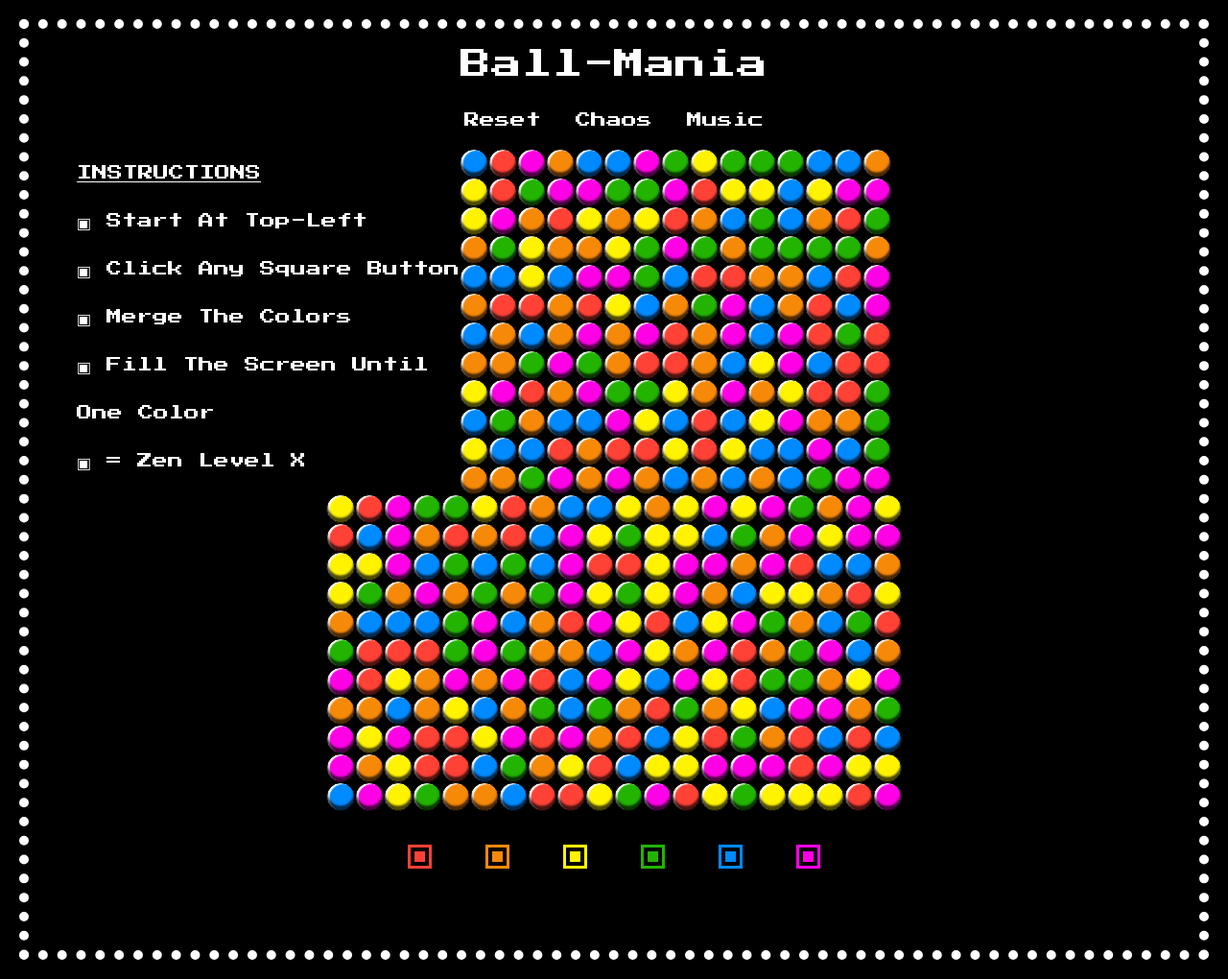
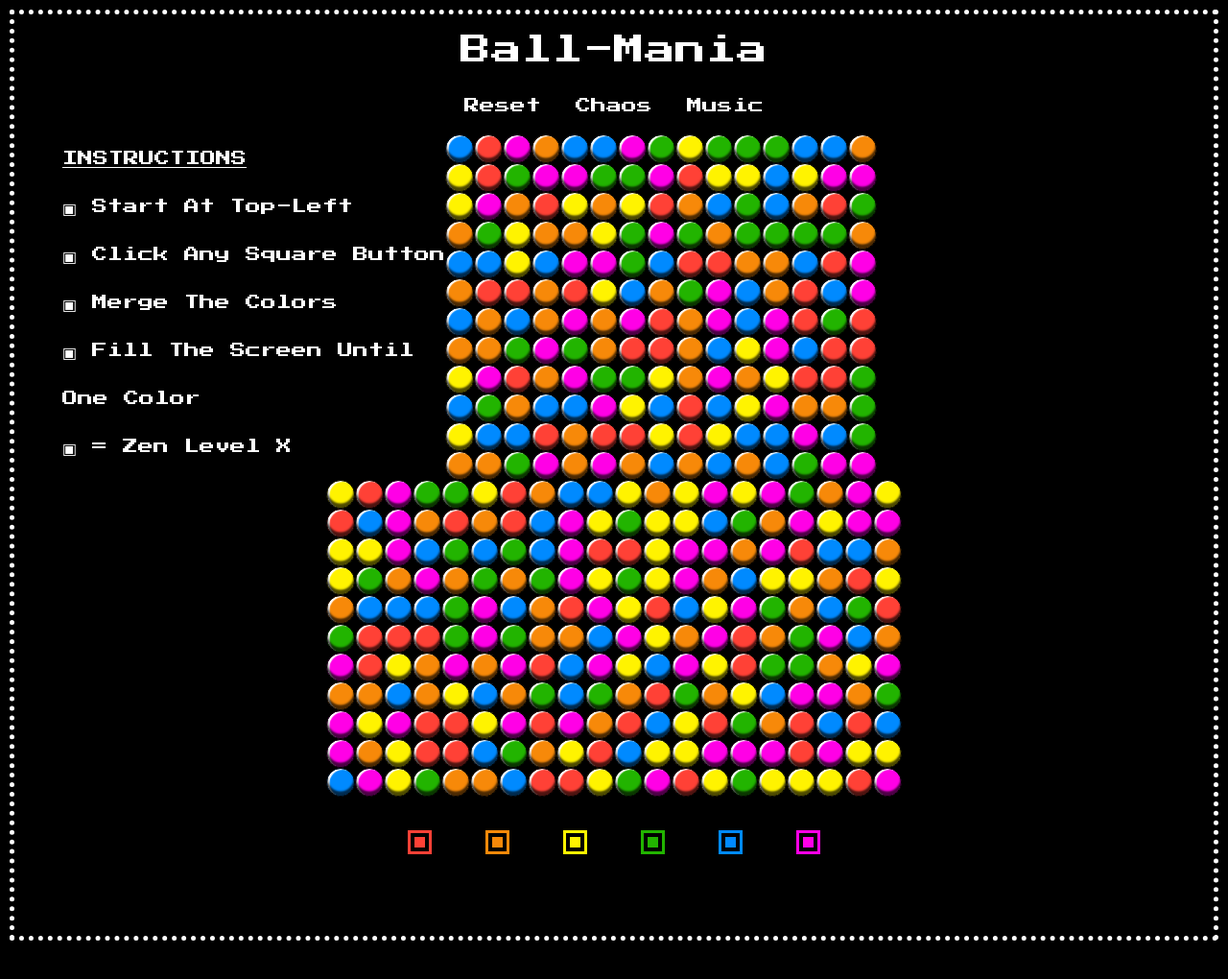
Before and after one commit to h6gs/wdi-project-1, a PHP site: page / in a window 1280 px wide. Shown: the whole page at 96% size. After the commit the page ends 980 px from the top, so only its background shows below. Run offline with PHP 8.4, Linux system fonts and the light colour scheme; some libraries are stand-ins or nearby versions.

Commit message:
refactoring

```diff
--- a/css/style.css
+++ b/css/style.css
@@ -1,8 +1,8 @@
 html{
-  border: 10px dotted white;
-  margin: 20px;
+  border: 5px dotted white;
+  margin: 10px;
+
 }
-
 
 .gameContainer{
   min-width: 600px;
--- a/js/app.js
+++ b/js/app.js
@@ -1,9 +1,11 @@
-$(function gameSetup() {
+$(function initGame() {
   const $blocks     = [];
   const width       = 20;
+  const blockCount  = 400;
+  const directions  = [-width,1,width,-1];
   const blockValues = ['red','orange','yellow','green','blue','purple'];
-  const audioTheme = $('<audio>', {src: './music/Blox.mp3' });
-  const audioBlock = $('<audio>', {src: './music/move.mp3' });
+  const audioTheme  = $('<audio>', {src: './music/Blox.mp3' });
+  const audioBlock  = $('<audio>', {src: './music/move.mp3' });
   let   newColor;
   let   $firstBlock;
   let   originalColorOfFirstTile;
@@ -16,11 +18,13 @@ $(function gameSetup() {
   $('#reset').on('click', resetBlocks);
   $('.buttonColor').on('click', changeBlocks);
 
-  // add blocks to page
-  function makeBlocks() {return blockValues[Math.floor(Math.random() * blockValues.length)];}
+  // make blocks
+  function makeBlocks() {
+    return blockValues[Math.floor(Math.random() * blockValues.length)];
+  }
   // Add blocks to page
   function addBlocks(){
-    for (let i = 0; i < 400; i++) {
+    for (let i = 0; i < blockCount; i++) {
       const block = $('<div>', { id: [i], 'class': makeBlocks(), name: 'allTheBlocks'});
       $blocks.push(block);
       $('.gameContainer').append(block);
@@ -30,7 +34,8 @@ $(function gameSetup() {
   // Reset game
   function resetBlocks(){
     $('div[name="allTheBlocks"]').remove();
-    gameSetup();
+    $('.audio').remove();
+    initGame();
   }
   // Change first block to color button clicked
   function changeBlocks(e) {
@@ -39,7 +44,59 @@ $(function gameSetup() {
     $('h1, h2').css('color', newColor);
     recursiveBlockCheck(0);
   }
-  // Magic computer
+  // recursive function to check and color blocks
+  function recursiveBlockCheck(index) {
+    // Select the block in the dom
+    const $newBlock    = $blocks[index];
+    // Get it's current Color
+    const currentColor = $newBlock.attr('class');
+    // Temporarily change the border-color for player to see check
+    $newBlock.css('border-color', 'white');
+    setTimeout(() => {
+      $newBlock.css('border-color', 'black');
+    }, 250);
+    // Stop if it's not the same color as the first block,
+    if (originalColorOfFirstTile !== currentColor) return;
+    // Change the block to be the new color
+    $newBlock.attr('class', newColor);
+    // Loop through the directions
+    for (let i = 0; i < directions.length; i++) {
+      // Use the directions to select a new block using the compass
+      const newIndex  = index + directions[i];
+      // Check that it's a valid move
+      if (invalidMove(newIndex, index)) continue;
+      recursiveBlockCheck(newIndex);
+    }
+  }
+  //check whether the move/adjacent block is valid(or not)
+  function invalidMove(newIndex, currentIndex) {
+    return aboveTop(newIndex) || belowBottom(newIndex) || pastSides(newIndex, currentIndex);
+  }
+  function aboveTop(index) {
+    return index < 0;
+  }
+  function belowBottom(index) {
+    return index > (width * width)-1;
+  }
+  function pastSides(newIndex, currentIndex) {
+    return (newIndex % width) - (currentIndex % width) === width-1;
+  }
+  //play theme song
+  function initAudio(){
+    $('.music').text('Music').on('click', function() {
+      console.log(audioTheme);
+      audioTheme[0].paused ? $('.music').text('Pause') : $('.music').text('Music');
+      audioTheme[0].paused ? audioTheme[0].play() : audioTheme[0].pause();
+    });
+  }
+  //play move audio
+  function blockSound(){
+    $('.buttonColor').on('click', function() {
+      audioBlock[0].play();
+    });
+  }
+
+  // Chaos mode
   function autoClick() {
     const $buttons = $($('.buttonColor').sort(function() {
       return 0.5 - Math.random();
@@ -58,55 +115,5 @@ $(function gameSetup() {
     }, 500*$buttons.size());
   }
 
-  function recursiveBlockCheck(index) {
-    // Select the block in the dom
-    const $newBlock    = $blocks[index];
-    // Get it's current Color
-    const currentColor = $newBlock.attr('class');
-    // Temporarily change the border-color for player to see spread
-    $newBlock.css('border-color', 'white');
-    setTimeout(() => {
-      $newBlock.css('border-color', 'black');
-    }, 250);
-
-    // Stop if it's not the same color as the first block,
-    if (originalColorOfFirstTile !== currentColor) return;
-    // Change the block to be the new color
-    $newBlock.attr('class', newColor);
-    // Directions to look
-    const directions  = [-width,1,width,-1];
-    // Loop through the directions
-    for (let i = 0; i < directions.length; i++) {
-      // Use the directions to select a new block using the compass
-      const newIndex  = index + directions[i];
-      // Check that it's a valid move
-      if (invalidMove(newIndex, index)) continue;
-      recursiveBlockCheck(newIndex);
-    }
-  }
-
-  function invalidMove(newIndex, currentIndex) {
-    return aboveTop(newIndex) || belowBottom(newIndex) || pastSides(newIndex, currentIndex);
-  }
-  function aboveTop(index) {
-    return index < 0;
-  }
-  function belowBottom(index) {
-    return index > (width * width)-1;
-  }
-  function pastSides(newIndex, currentIndex) {
-    return (newIndex % width) - (currentIndex % width) === width-1;
-  }
-  function initAudio(){
-    $('.music').text('Music').on('click', function() {
-      audioTheme[0].paused ? $('.music').text('Pause') : $('.music').text('Music');
-      audioTheme[0].paused ? audioTheme[0].play() : audioTheme[0].pause();
-    });
-  }
-  function blockSound(){
-    $('.buttonColor').on('click', function() {
-      audioBlock[0].play();
-    });
-  }
 
 });
```
